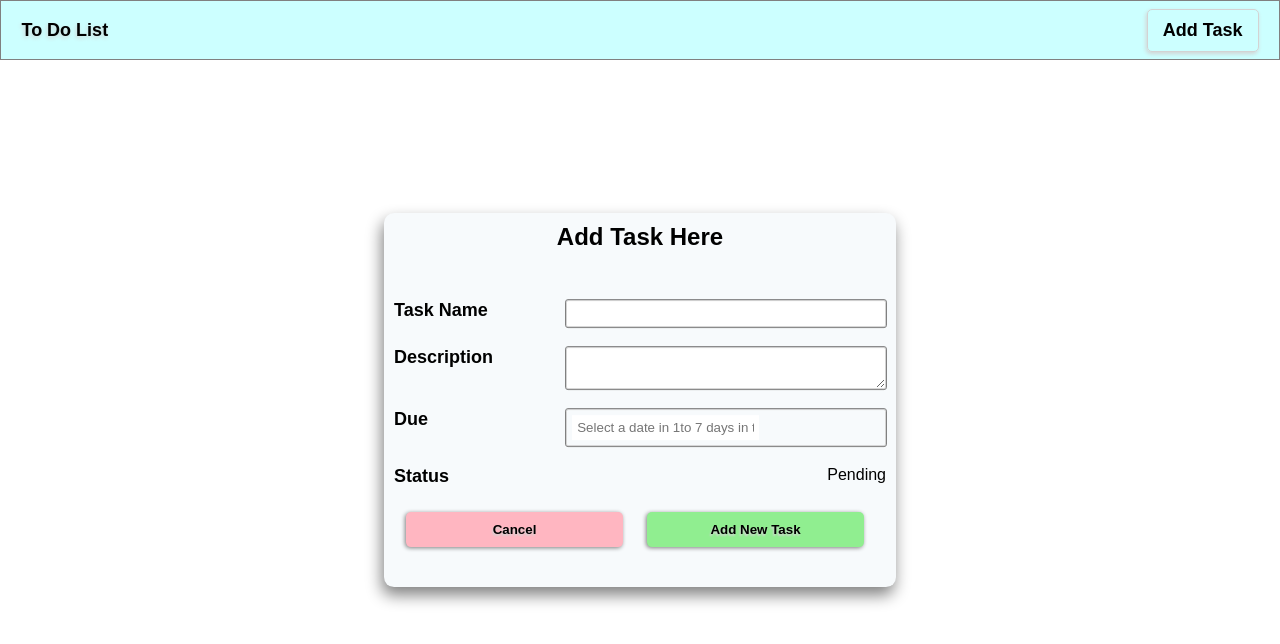
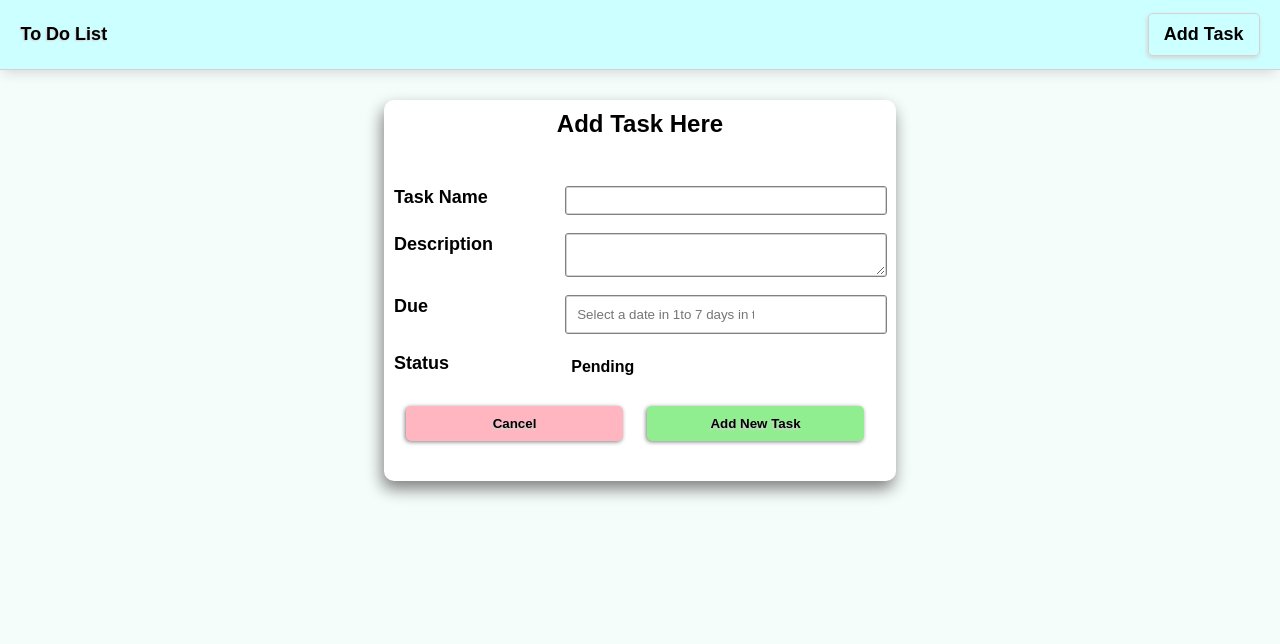
Before and after one commit to jppingal/get-todo-app, a React (Create React App) app: page / in a window 1280 px wide. Both pictures are taken after a click on the element "Add Task". Shown: the top 644 px of the page. Built offline with nearby package versions, Linux system fonts and the light colour scheme; the HTML template or start-up script is replaced by a standard one.

Commit message:
updated deleted functionality initialization ToDoLists components

```diff
--- a/src/components/AddTaskModal.js
+++ b/src/components/AddTaskModal.js
@@ -1,9 +1,11 @@
 import React, { useEffect, useState } from 'react';
-import DatePickers from './DatePickers';
+import DatePicker from "react-datepicker";
+import "react-datepicker/dist/react-datepicker.css";
+import { addDays } from "date-fns";
 
 const getLocalItems = () => {
 	let getTasks = localStorage.getItem('TaskItems');
-	console.log(" update local data", getTasks);
+
 	if (getTasks) {
 		return JSON.parse(localStorage.getItem('TaskItems'))
 	} else {
@@ -14,35 +16,36 @@ const getLocalItems = () => {
 const AddTaskModal = (props) => {
 	const [tasks, setTasks] = useState(getLocalItems())
 	const [data, setData] = useState({
+		description: "",
 		title: "",
-		description: "",
-		date: "",
-
+		due: "",
 	})
-
-	let weekday = new Date().toLocaleString('en-us', { weekday: 'long' });
-	console.log('Weekday-okoo', weekday);
-
 	const handleInputChange = (e) => {
 		const { name, value } = e.target;
-		let weekday = new Date().toLocaleString('en-us', { weekday: 'long' });
-		setData({ ...data, weekday, [name]: value })
-
+		setData({
+			...data, [name]: value
+		})
 	}
 
-	const handleSubmitTask = (e) => {
-		console.log("data", data);
+	const handleTaskOnSubmit = (e) => {
 		e.preventDefault();
-		setTasks([...tasks, data])
+		const newRecord = {
+			id: new Date().getTime().toString(),
+			title: data.title,
+			description: data.description,
+			due: startDate.toLocaleString('en-us', { weekday: 'long' })
+		}
+		window.location.reload(true)
+		setTasks([...tasks, newRecord]);
 	}
 
 	useEffect(() => {
 		localStorage.setItem('TaskItems', JSON.stringify(tasks))
 	}, [tasks])
-
+	const [startDate, setStartDate] = useState(null);
 	return (
 		<div className='dialog-container'>
-			<form className='form-container' onSubmit={handleSubmitTask} >
+			<form className='form-container' onSubmit={handleTaskOnSubmit} >
 				<h2 className='dialog-heading'>
 					Add Task Here
 				</h2>
@@ -71,12 +74,20 @@ const AddTaskModal = (props) => {
 				<div className='text-area'>
 					<label>Due</label>
 					<div className='input-box'>
-						<DatePickers />
+						<DatePicker
+							className='datePikar-box'
+							selected={startDate}
+							onChange={(date) => setStartDate(date)}
+							maxDate={addDays(new Date(), -5)}
+							placeholderText="Select a date in 1to 7 days in the future"
+						/>
 					</div>
 				</div>
 				<div className='text-area'>
 					<label>Status</label>
-					<span className='task-status'>Pending</span>
+					<span className='task-toggle'>
+						<h4> Pending</h4>
+					</span>
 				</div>
 				<div className='form-control'>
 					<button className='btn cancel-btn'
--- a/src/components/Home.js
+++ b/src/components/Home.js
@@ -1,25 +1,33 @@
-import React, { useState } from 'react';
+import React, { useState, useCallback } from 'react';
 import AddTaskModal from './AddTaskModal';
-import Tasks from './Tasks';
+import ToDoLists from './ToDoLists';
 import UpdateTaskModal from './UpdateTaskModal';
 const Home = () => {
 	const [callbackData, setCallbackData] = useState({})
-	const handleCallback = (childData) => {
+	const handleEditCallback = (childData) => {
 		setCallbackData(childData);
+	}
+	const [callbackChecked, setCallbackChecked] = useState()
+	const handleCheckedTaskCallback = (checked) => {
+		setCallbackChecked(checked)
 	}
 	const [addTaskModal, setAddTaskModal] = useState(false);
 	const [updateTaskModal, setUpdateTaskModal] = useState(false);
 	return (
+		<div className='main'>
 			<div className='home-container'>
 				<header className='header-container'>
 					<span className='header-title'>To Do List</span>
 					<span className='add-task' onClick={() => setAddTaskModal(true)} >Add Task</span>
 				</header>
-			<Tasks OnClickUpdate={() => setUpdateTaskModal(true)}
+				<ToDoLists OnClickUpdate={() => setUpdateTaskModal(true)}
+					handleEditTaskCallback={handleEditCallback}
+					handleCheckedTaskCallback={handleCheckedTaskCallback}
 				/>
-			{!!addTaskModal && <AddTaskModal handleCallBack={handleCallback} onClose={() => setAddTaskModal(false)} />}
-			{!!updateTaskModal && <UpdateTaskModal onClose={() => setUpdateTaskModal
-				(false)} data={callbackData} />}
+				{!!addTaskModal && <AddTaskModal onClose={() => setAddTaskModal(false)} />}
+				{!!updateTaskModal && <UpdateTaskModal onClose={() => setUpdateTaskModal(false)} taskData={callbackData} CheckedData={callbackChecked} />
+				}
+			</div>
 		</div>
 	)
 };
--- a/src/components/Tasks.js
+++ /dev/null
@@ -1,54 +0,0 @@
-import React, { useState } from 'react';
-import DeleteOutlineIcon from '@mui/icons-material/DeleteOutline';
-import EditIcon from '@mui/icons-material/Edit';
-
-const getLocalItems = () => {
-	const getTasks = localStorage.getItem('TaskItems');
-	if (getTasks) {
-		return JSON.parse(localStorage.getItem('TaskItems'))
-	} else {
-		return [];
-	}
-}
-const Tasks = (props) => {
-	const [item, setItem] = useState(getLocalItems())
-
-	const handleUpdate = (item) => {
-		props.OnClickUpdate(item);
-		props.handleCallBack(item);
-	}
-	const handleDeleteTask = (title) => {
-		const newList = item.filter((item, index) => index !== title);
-		setItem(newList);
-		localStorage.clear("item.title");
-	}
-	return (
-		<div className='Tasks-container'>
-			{item.map((newArr, id) => {
-				return (
-					<div className='Tasks' key={id}>
-						<div className='task-days'>
-							<h4>{newArr.weekday}</h4>
-						</div>
-
-						<div className='task-details' >
-							<span className='check-box'>
-								<input type="checkbox" />
-							</span>
-							<div className='task-box'>
-								<div className='task-title' >{newArr.title} </div>
-								<div className='task-control'>
-									<EditIcon className='edit-task'
-										onClick={() => handleUpdate(item)} />
-									<DeleteOutlineIcon className='delete-task' type="click" onClick={() => handleDeleteTask(id)} />
-								</div>
-							</div>
-						</div>
-					</div>
-				)
-			}
-			)}
-		</div>
-	)
-};
-export default Tasks;
--- /dev/null
+++ b/src/components/ToDoLists.js
@@ -0,0 +1,66 @@
+import React, { useState, useEffect } from 'react';
+import DeleteOutlineIcon from '@mui/icons-material/DeleteOutline';
+import EditIcon from '@mui/icons-material/Edit';
+
+const getLocalItems = () => {
+	const getTasks = localStorage.getItem('TaskItems');
+	if (getTasks) {
+		return JSON.parse(localStorage.getItem('TaskItems'))
+	} else {
+		return [];
+	}
+}
+const ToDoLists = (props) => {
+	const [item, setItem] = useState(getLocalItems())
+
+	const handleUpdate = (item) => {
+		props.OnClickUpdate(item);
+		props.handleEditTaskCallback(item);
+	}
+
+	const handleDeleteTask = (index) => {
+		const newList = item.filter((elem) => index !== elem.id);
+		setItem(newList);
+	}
+	const [checked, setChecked] = useState()
+	props.handleCheckedTaskCallback(checked);
+	const handleCheckToggle = (id) => {
+		let mapped = item.map(task => {
+			return task.id == id ? { ...item, complete: !item.complete } : { ...task };
+		});
+		if (mapped == true)
+			setChecked(mapped);
+	}
+	useEffect(() => {
+		localStorage.setItem('TaskItems', JSON.stringify(item))
+	}, [item])
+	return (
+		<div className='Tasks-container'>
+			{item.map((elem) => {
+				return (
+					<div className='Tasks' key={elem.id}>
+						<div className='task-days'>
+							<h3>{elem.due}</h3>
+						</div>
+						<div className='task-details' >
+							<span className='check-box'>
+								<input type="checkbox"
+									onClick={() => handleCheckToggle(elem.id)} />
+							</span>
+							<div className='task-box'>
+								<div className='task-title' >{elem.title} </div>
+								<div className='task-control'>
+									<EditIcon className='edit-task'
+										onClick={() => handleUpdate(elem.id)} />
+									<DeleteOutlineIcon className='delete-task' type="click" onClick={() => handleDeleteTask(elem.id)} />
+								</div>
+							</div>
+						</div>
+					</div>
+				)
+			}
+			)}
+		</div>
+	)
+};
+export default ToDoLists;
--- a/src/components/UpdateTaskModal.js
+++ b/src/components/UpdateTaskModal.js
@@ -1,36 +1,50 @@
 import React, { useEffect, useState } from 'react';
-import DatePickers from './DatePickers';
+import DatePicker from "react-datepicker";
+import "react-datepicker/dist/react-datepicker.css";
+import { addDays } from "date-fns";
 
 const getLocalItems = () => {
 	let getTasks = localStorage.getItem('TaskItems');
-	console.log(" update local data", getTasks);
+
 	if (getTasks) {
 		return JSON.parse(localStorage.getItem('TaskItems'))
 	} else {
 		return [];
 	}
 }
+
 const UpdateTaskModal = (props) => {
-	const [startDate, setStartDate] = useState(new Date(2021, 10))
+
 	const [tasks, setTasks] = useState(getLocalItems())
+
+	let result = tasks.filter((item) => item.id === props.taskData);
+	//console.log(result);
+
+	const [startDate, setStartDate] = useState(null)
+
 	const [data, setData] = useState({
-		title: tasks.title,
-		description: "",
-		day: ""
+		id: result[0]?.id,
+		title: result[0]?.title,
+		description: result[0]?.description,
 	})
+
 	const handleInputChange = (e) => {
 		const { name, value } = e.target;
 		setData({ ...data, [name]: value })
+	}
 
-	}
 	const handleSubmitTask = (e) => {
 		e.preventDefault();
-		setTasks([...tasks, data])
-		console.log("data", tasks)
+		const newState = tasks.map(obj =>
+			obj.id === data.id ? { ...obj, title: data.title, description: data.description, due: startDate.toLocaleString('en-us', { weekday: 'long' }) } : obj
+		);
+		window.location.reload(true)
+		setTasks(newState)
 	}
-	// useEffect(() => {
-	// 	localStorage.setItem('TaskItems', JSON.stringify(tasks))
-	// }, [tasks])
+
+	useEffect(() => {
+		localStorage.setItem('TaskItems', JSON.stringify(tasks))
+	}, [tasks])
 
 	return (
 		<div className='dialog-container'>
@@ -43,7 +57,7 @@ const UpdateTaskModal = (props) => {
 					<input
 						className='input-box'
 						type="text"
-						defaultValue={tasks.title}
+						defaultValue={data.title}
 						name="title"
 						autoComplete='off'
 						onChange={handleInputChange}
@@ -55,7 +69,7 @@ const UpdateTaskModal = (props) => {
 					<textarea
 						className='input-box'
 						type="text"
-						defaultValue={props.data.title}
+						defaultValue={data.description}
 						name="description"
 						autoComplete='off'
 						onChange={handleInputChange}
@@ -65,13 +79,22 @@ const UpdateTaskModal = (props) => {
 				<div className='text-area'>
 					<label>Due</label>
 					<div className='input-box'>
-						<DatePickers />
+						<DatePicker
+							className='datePikar-box'
+							selected={startDate}
+							onChange={(date) => setStartDate(date)}
+							maxDate={addDays(new Date(), -5)}
+							placeholderText="Select a date in 1to 7 days in the future"
+						/>
 					</div>
-
 				</div>
 				<div className='text-area'>
 					<label>Status</label>
-					<span className='task-status'>Pending</span>
+					<span className='task-toggle'>
+						<h4>
+							{props.CheckedData ? "completed" : "Pending"}
+						</h4>
+					</span>
 				</div>
 				<div className='form-control'>
 					<button className='btn cancel-btn'
@@ -79,11 +102,11 @@ const UpdateTaskModal = (props) => {
 						onClick={() => props.onClose()}
 					>
 						Cancel</button>
-					<button className='btn add-btn' type='submit' >Add Update Task</button>
-
+					<button className='btn add-btn' type='submit' >
+						Add Update Task
+					</button>
 				</div>
 			</form>
-
 		</div>
 	)
 };
--- a/src/index.css
+++ b/src/index.css
@@ -3,15 +3,20 @@
 	padding: 0;
 	box-sizing: border-box;
 	font-family: Arial, Helvetica, sans-serif;
+
+}
+
+.main {
+	width: 100vw;
+	height: 100vh;
+	background-color: #f4fdfa;
 }
 
 .home-container {
 	position: relative;
 	width: 100vw;
-  height: 100vh;
 	display: flex;
-  flex-direction: row;
-  /* background-color: #f4fdfa; */
+	flex-direction: column;
 }
 
 .header-container {
@@ -22,9 +27,10 @@
 	align-items: center;
 	margin-top: 0px;
 	width: 100vw;
-  height: 60px;
+	height: 70px;
 	background-color: #ccffff;
-  border: 1px solid gray;
+	border-bottom: 1px solid lightgray;
+	box-shadow: -1px 6px 12px -4px lightgray;
 	box-sizing: border-box;
 	z-index: 100;
 }
@@ -33,7 +39,7 @@
 	margin-left: 1.6vw;
 	font-size: large;
 	font-weight: 800;
-  text-shadow: -1px 2px 4px lightgray;
+	text-shadow: -1px 1px 2px lightgray;
 }
 
 .add-task {
@@ -53,12 +59,12 @@
 	position: absolute;
 	display: flex;
 	flex-direction: column;
-  top: 50%;
+	top: 100%;
 	left: 50%;
-  transform: translate(-50%, -50%);
+	transform: translate(-50%);
 	padding: 10px;
 	width: 40vw;
-  background-color: #f7fafc;
+	background-color: #ffffff;
 	box-shadow: -2px 8px 16px gray;
 	border-radius: 10px;
 	z-index: 50;
@@ -106,10 +112,18 @@ textarea {
 	min-width: 65%;
 }
 
-.task-status {
+.toggle-area {
 	display: flex;
-  text-align: left;
-  justify-content: start;
+	flex-direction: row;
+	justify-content: space-between;
+	width: 100%;
+	margin-top: 20px;
+}
+
+.task-toggle {
+	width: 65%;
+	border-radius: 2px;
+	padding: 5px;
 }
 
 .form-control {
@@ -161,33 +175,37 @@ textarea {
 }
 
 .Tasks-container {
-  /* position: absolute; */
+	position: relative;
 	display: flex;
 	flex-direction: row;
-  width: 95vw;
-  justify-content: space-evenly;
+	flex-wrap: wrap;
+	width: 90vw;
+	justify-content: flex-start;
 	margin-top: 100px;
-  /* margin-left: 50px; */
 }
 
 .Tasks {
 	display: flex;
-  position: absolute;
+	/* position: absolute; */
 	flex-direction: column;
+	flex-wrap: wrap;
 	padding: 10px;
-  width: 30vw;
+	width: 25vw;
 	min-width: 20em;
 	padding: 10px;
-  background-color: #f7fafc;
+	margin-top: 50px;
+	margin-left: 50px;
+	background-color: #ffffff;
 	box-shadow: -2px 5px 10px gray;
 	border-radius: 10px;
+	overflow: hidden;
 	box-sizing: border-box;
 }
 
 .task-days {
 	width: 100%;
 	padding: 12px;
-  color:#4a7171
+	color: #4a7171;
 }
 
 .task-details {
@@ -198,7 +216,6 @@ textarea {
 	width: 100%;
 	padding: 5px;
 	box-sizing: border-box;
-  /* border: .2px solid #eef3ee; */
 }
 
 .check-box {
@@ -237,7 +254,8 @@ textarea {
 	color: #814545;
 	cursor: pointer;
 }
-.delete-task:hover{
+
+.delete-task:hover {
 	color: #d63ea4;
 	opacity: 75;
 }
@@ -247,7 +265,8 @@ textarea {
 	color: #80e9ac;
 	cursor: pointer;
 }
-.edit-task:hover{
+
+.edit-task:hover {
 	color: #22d631;
 	opacity: 75;
 }
```
Also changed, not shown: src/setupTests.js (deleted, +0 -5 lines), 1 other file (tests, documents, lock files or other folders). Lines whose indentation alone changed are shown as unchanged.
